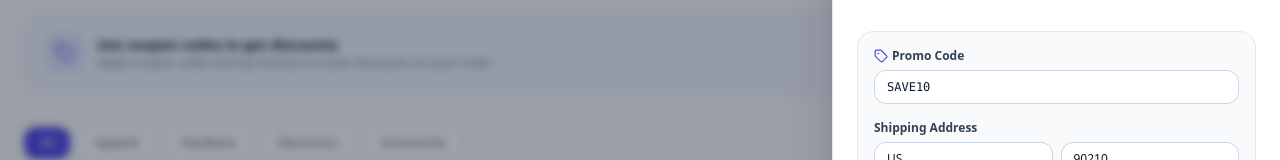
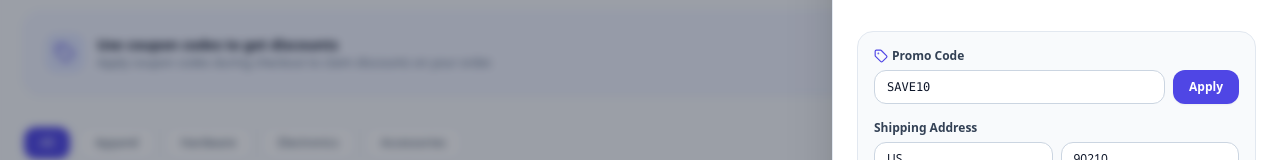
Before and after one commit to Niru-26016/testing-repo, a Next.js app in the folder frontend/: page / in a window 1280 px wide. Both pictures are taken after a click on the button "Apply Coupon (SAVE10)". Shown: the part 130-290 px from the top of the page. Built offline with nearby package versions, Linux system fonts and the light colour scheme.

Commit message:
Add Apply button to trigger instant calculation and crash on invalid promo codes

```diff
--- a/frontend/src/app/page.jsx
+++ b/frontend/src/app/page.jsx
@@ -458,13 +458,22 @@ export default function StorefrontPage() {
                   <label className="text-xs font-semibold text-slate-700 flex items-center gap-1 mb-1.5">
                     <Tag className="w-3.5 h-3.5 text-indigo-600" /> Promo Code
                   </label>
-                  <input
-                    type="text"
-                    placeholder="Enter coupon code"
-                    value={promoCode}
-                    onChange={(e) => setPromoCode(e.target.value)}
-                    className="w-full bg-white border border-slate-300 rounded-xl px-3 py-2 text-xs text-slate-900 placeholder-slate-400 focus:outline-none focus:border-indigo-500 font-mono uppercase"
-                  />
+                  <div className="flex gap-2">
+                    <input
+                      type="text"
+                      placeholder="Enter coupon code (e.g. SAVE10)"
+                      value={promoCode}
+                      onChange={(e) => setPromoCode(e.target.value)}
+                      className="flex-1 bg-white border border-slate-300 rounded-xl px-3 py-2 text-xs text-slate-900 placeholder-slate-400 focus:outline-none focus:border-indigo-500 font-mono uppercase"
+                    />
+                    <button
+                      onClick={handleCheckout}
+                      disabled={loading || !promoCode.trim()}
+                      className="bg-indigo-600 hover:bg-indigo-700 disabled:bg-slate-200 disabled:text-slate-400 text-white text-xs font-semibold px-4 py-2 rounded-xl transition-all shadow-sm"
+                    >
+                      {loading ? <RefreshCw className="w-3.5 h-3.5 animate-spin" /> : "Apply"}
+                    </button>
+                  </div>
                 </div>
 
                 <div>
```
